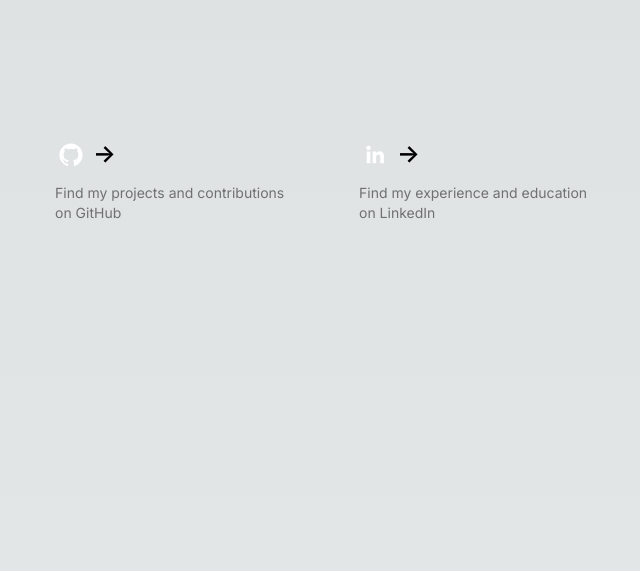
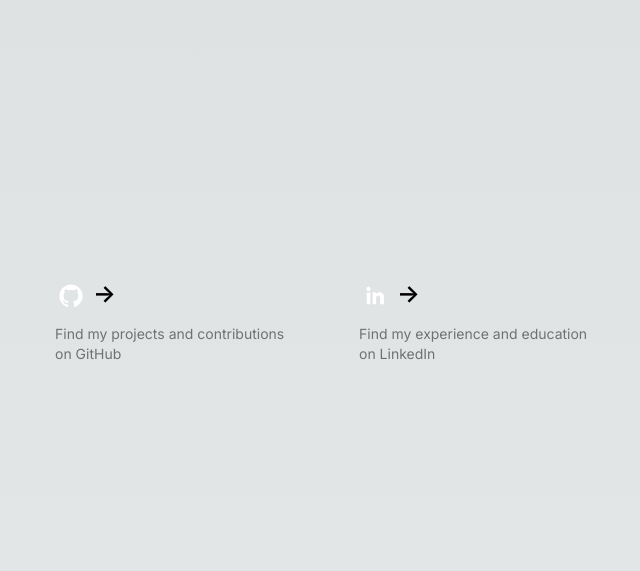
Before and after one commit to miguelmoya1/miguelmoya1, a Next.js app: page / in a window 1280 px wide. Shown: the part 1100-1671 px from the top of the page, without its empty margins (310-950 px from the left). Built offline with nearby package versions, Linux system fonts and the light colour scheme; no server answers.

Commit message:
feat: update InterestLinks component with flex layout

```diff
--- a/app/components/interest-links.tsx
+++ b/app/components/interest-links.tsx
@@ -46,7 +46,7 @@ export default async function InterestLinks() {
   };
 
   return (
-    <section>
+    <section className='flex items-center justify-center'>
       <div className='flex flex-wrap items-center justify-center gap-4'>{links.map(prepareLinks)}</div>
     </section>
   );
```
